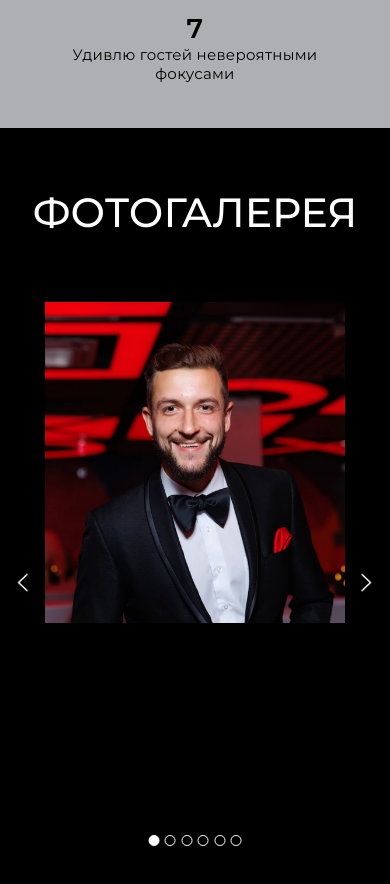
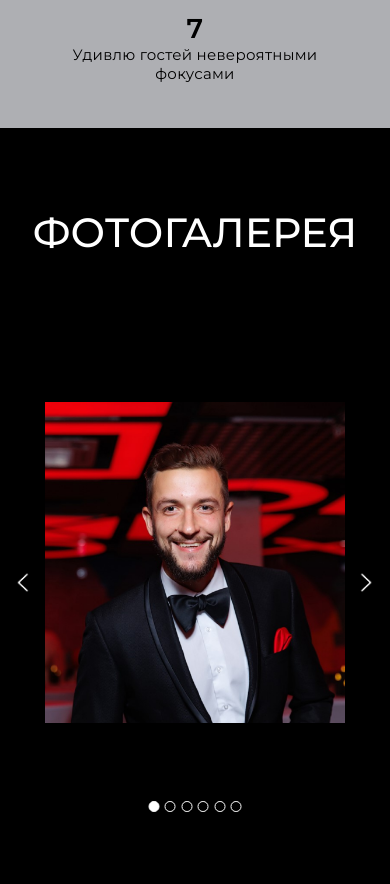
Before and after one commit to KaterinaGapanovich/websiteAlexeiZhilich, a plain HTML site: page index.html in a window 390 px wide. Shown: the part 2720-3604 px from the top of the page. Drawn offline with Linux system fonts and the light colour scheme; a web font is replaced by a local one.

Commit message:
feat: slider change3

```diff
--- a/style.css
+++ b/style.css
@@ -1485,7 +1485,7 @@ li{
 }
 
 .fotogalery_h2{
-    padding: 40px 0 45px 0;
+    padding: 70px 0 95px 0;
     font-size: 40.8px;
     transition: 1s;
 }
@@ -1527,11 +1527,7 @@ li{
     transition: 1s;
 }
 
-.fotogalery_h2{
-    padding: 40px 0 45px 0;
-    font-size: 40.8px;
-    transition: 1s;
-}
+
 
 }
 
@@ -1548,7 +1544,7 @@ li{
 }
 
 .fotogalery_h2{
-    padding: 60px 0 65px 0;
+    padding: 80px 0 145px 0;
     font-size: 40.8px;
     transition: 1s;
 }
@@ -1566,7 +1562,7 @@ li{
 }
 
 .slider__wrapper{
-    bottom: 15%;
+    bottom: 19%;
     transition: 1s;
 }
 
```
